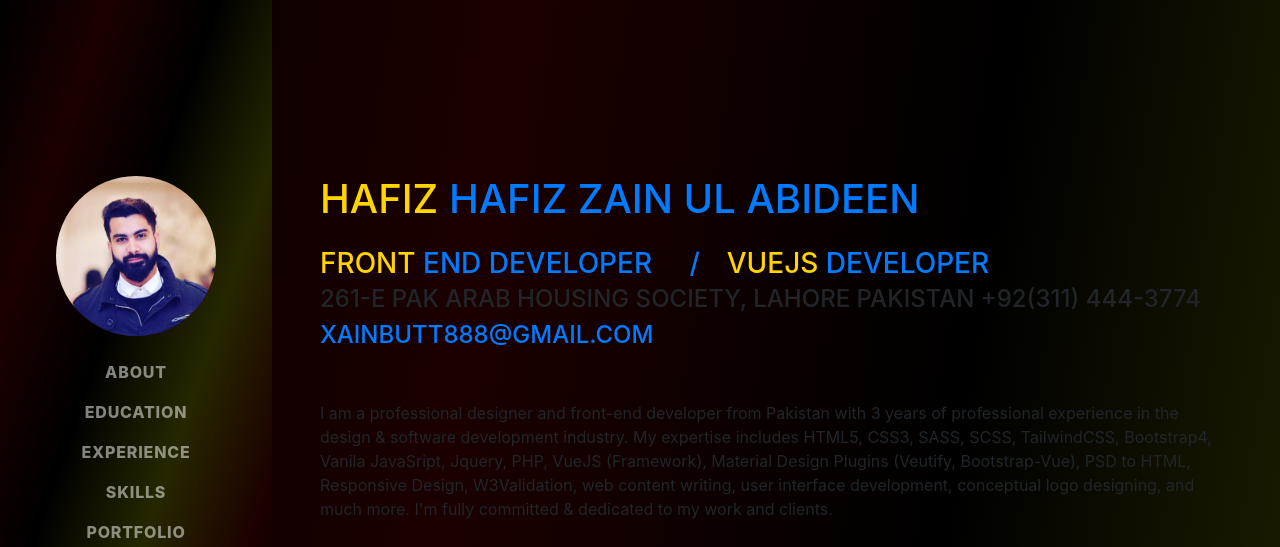
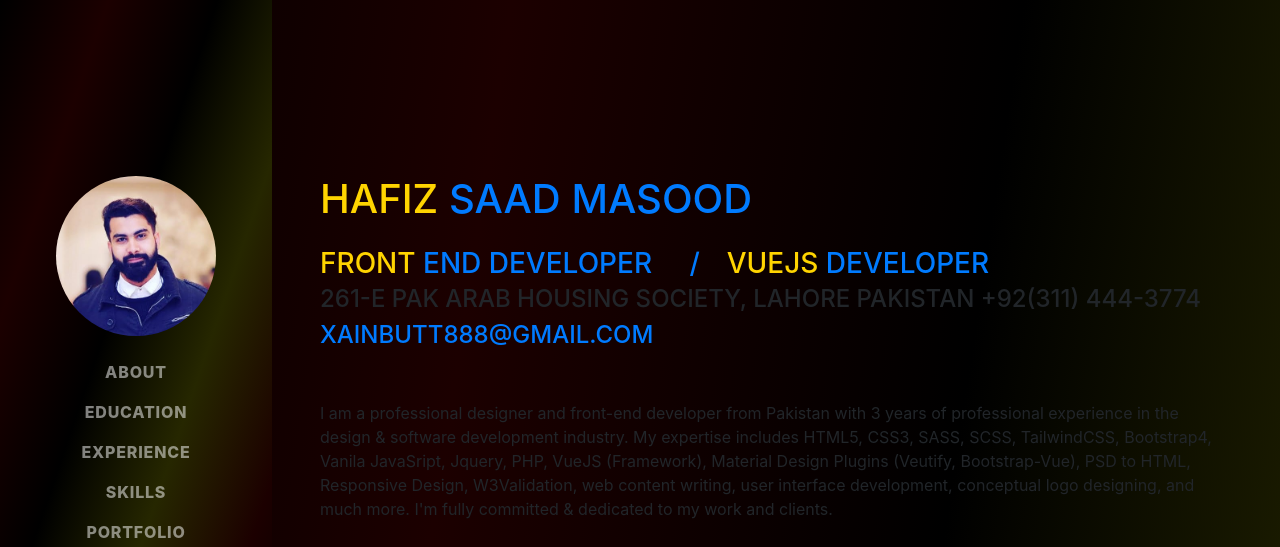
Before and after one commit to xainbutt888/portfolio, a website with bundled scripts: page index.html in a window 1280 px wide. Shown: the top 547 px of the page. Built offline with nearby package versions, Linux system fonts and the light colour scheme; a web font is replaced by a local one.

Commit message:
name changed to saad

```diff
--- a/index.html
+++ b/index.html
@@ -100,7 +100,7 @@
 				<div class="w-100">
 					<h1 class="mb-0">
 						Hafiz
-						<span class="text-primary">Hafiz Zain Ul Abideen</span>
+						<span class="text-primary">Saad Masood</span>
 					</h1>
 					<br />
 					<h3 class="mb-0 flex">
```
